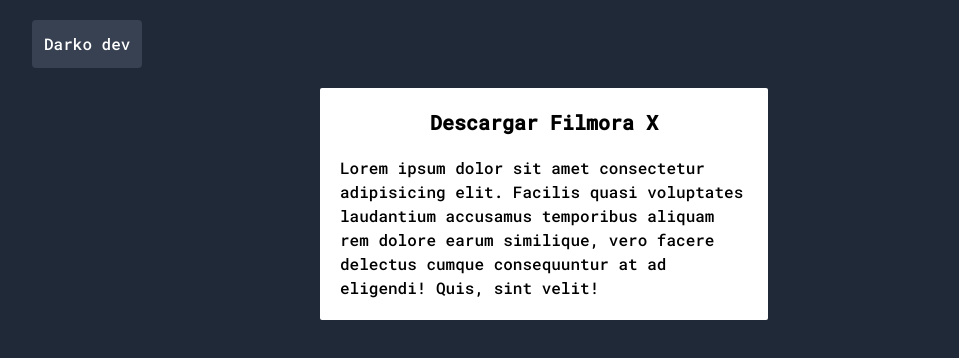
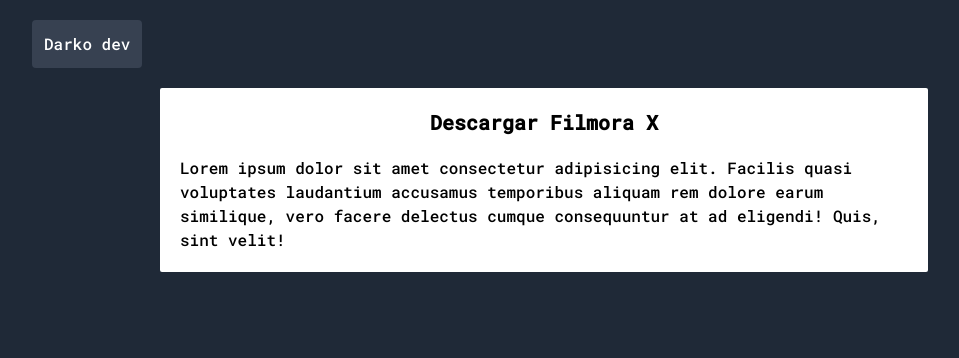
Before and after one commit to JAFB321/darkodev-downloads, a Next.js app: page / in a window 1280 px wide. Shown: the top 358 px of the page, without its empty margins (96-1055 px from the left). Built offline with nearby package versions, Linux system fonts and the light colour scheme.

Commit message:
feat: Download page and card

```diff
--- a/components/DownloadCard.tsx
+++ b/components/DownloadCard.tsx
@@ -2,14 +2,24 @@
 
 interface IDownload {
 	title: string,
-	content: string
+	content?: string,
+	url: string,
+	shorten_url?: string,
+	shorten_ads_url?: string,
+	image?: string,
+	delay?: number,
+
 }
 
-export const DownloadCard = ({title, content}: IDownload) => {
+export const DownloadCard = ({title, content, url, shorten_url, shorten_ads_url, image, delay}: IDownload) => {
     return (
-			<article className="px-5 py-5 bg-white w-9/12 max-w-md min rounded-sm">
+			<article className="px-5 py-5 bg-white w-9/12 max-w-3xl min rounded-sm">
+
 				<h1 className=" text-xl font-bold text-center">{title}</h1>
 				<p className="mt-5">{content}</p>
+
+				{/* <a href={url}>Hola</a> */}
+
 			</article>
 		);
 }
--- /dev/null
+++ b/pages/downloads/[id].tsx
@@ -0,0 +1,12 @@
+import React from 'react'
+import { useRouter } from 'next/router'
+
+const DownloadPage = () => {
+    return (
+        <div>
+
+        </div>
+    )
+}
+
+export default DownloadPage;
--- a/pages/index.tsx
+++ b/pages/index.tsx
@@ -10,16 +10,17 @@
 	const data = {
 		title: 'Descargar Filmora X',
 		content: 'Lorem ipsum dolor sit amet consectetur adipisicing elit. Facilis quasi voluptates laudantium accusamus temporibus aliquam rem dolore earum similique, vero facere delectus cumque consequuntur at ad eligendi! Quis, sint velit!',
+		url: 'https://www.google.com'
 	}
 
-	const {content, title} = data;
+	const {content, title, url} = data;
 
   	return (
 		<div className="bg-gray-800 h-screen w-screen">
 			<Header title={logo} />
 
 			<main className="flex container justify-center m-auto">
-				<DownloadCard content={content} title={title} />
+				<DownloadCard url={url} content={content} title={title} />
 			</main>
 
 		</div>
```
